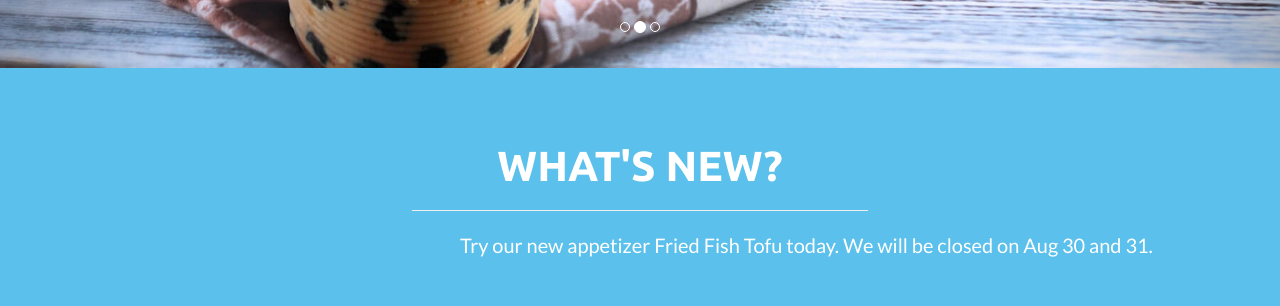
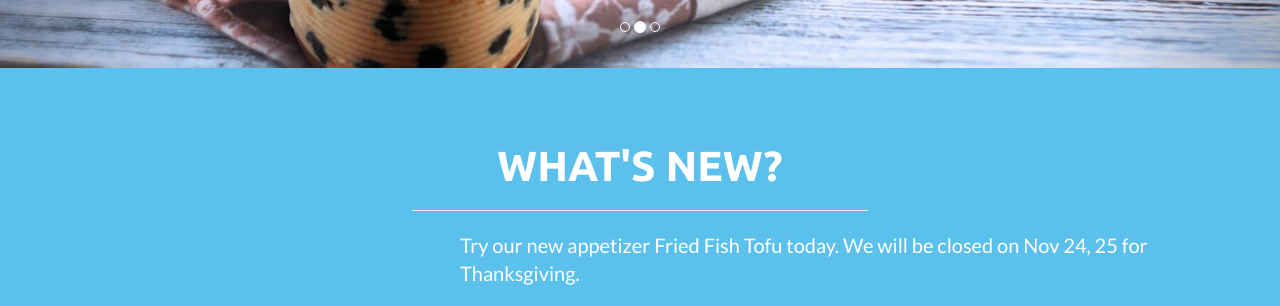
Before and after one commit to th1nkp4n/quicklyrtp, a website: page index.html in a window 1280 px wide. Shown: the part 646-952 px from the top of the page. Drawn offline with nearby package versions, Linux system fonts and the light colour scheme; a web font is replaced by a local one.

Commit message:
Update index.html

```diff
--- a/index.html
+++ b/index.html
@@ -149,7 +149,7 @@
             <div class="row">
               <div class="col-lg-8 col-lg-offset-4 col-md-offset-2">
                 <p>Try our new appetizer Fried Fish Tofu today.
-                          We will be closed on Aug 30 and 31. </p>
+                          We will be closed on Nov 24, 25 for Thanksgiving. </p>
               </div>
             </div>
             <!-- <div class="col-lg-6 col-lg-offset-1 col-md-offset-2 col-sm-offset-1" id="summer">
```
